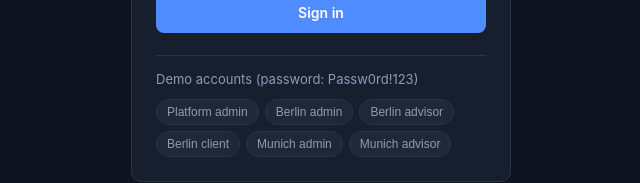
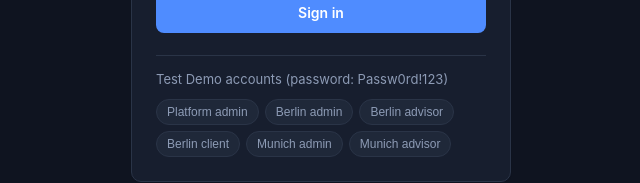
Before and after one commit to pralhad-saw/leadflow, a React app in the folder frontend/: page /login in a window 1280 px wide. Shown: the part 445-628 px from the top of the page, without its empty margins (319-959 px from the left). Built offline with nearby package versions, Linux system fonts and the light colour scheme; no server answers; the HTML template or start-up script is replaced by a standard one.

Commit message:
Fixing Test Demo Account To Remove Confusion

```diff
--- a/frontend/src/pages/Login.jsx
+++ b/frontend/src/pages/Login.jsx
@@ -68,7 +68,7 @@ export default function Login() {
         </form>
 
         <div className="divider" />
-        <p className="muted small">Demo accounts (password: {DEMO_PASSWORD})</p>
+        <p className="muted small">Test Demo accounts (password: {DEMO_PASSWORD})</p>
         <div className="chips">
           {DEMO.map((d) => (
             <button
```
